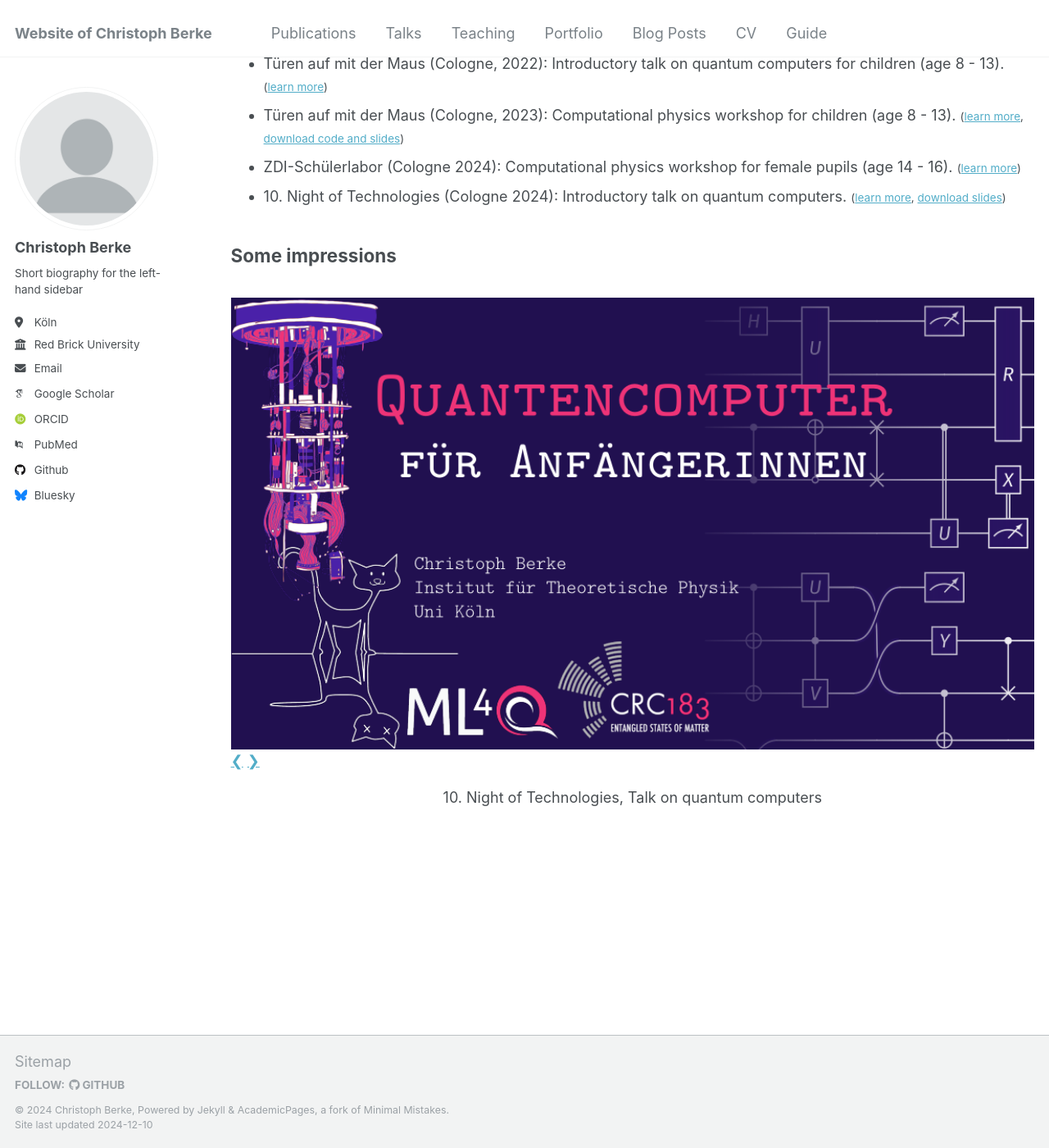
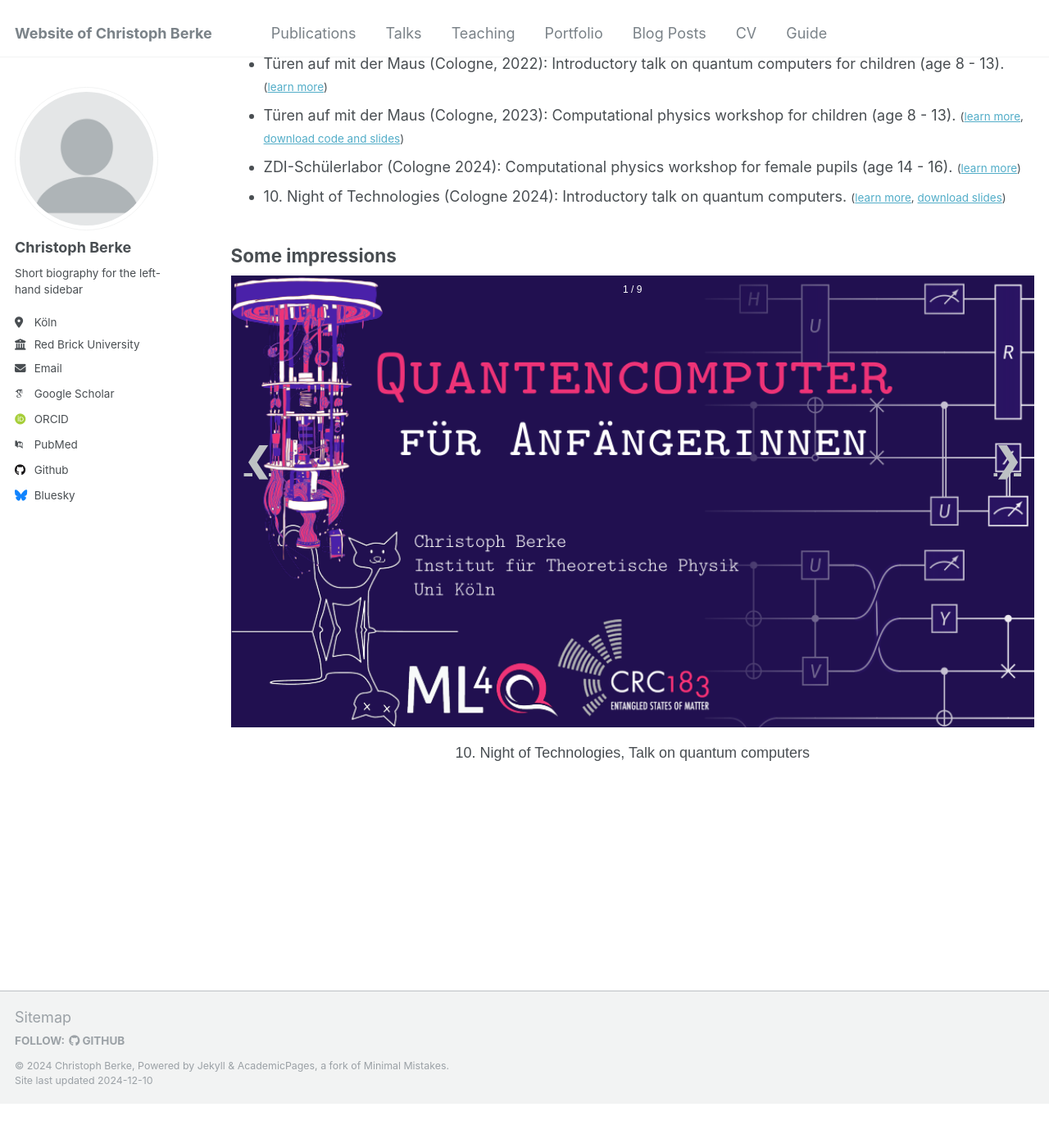
Before and after one commit to christophberke/christophberke.github.io, a Jekyll site: the page built from _pages/outreach.md, in a window 1280 px wide and 1400 px high, scrolled down 319 px. Shown: the whole window at 82% size. Built offline with Jekyll 4.4.1, drawn with Linux system fonts in a browser that asks for light colours; some web fonts are replaced; after the commit the page ends 1665 px from its top, so only the background shows below that.

Commit message:
Added userdefined styles to main.scss

```diff
--- a/assets/css/main.scss
+++ b/assets/css/main.scss
@@ -27,6 +27,7 @@
 @import "navigation";
 @import "footer";
 @import "syntax";
+@import "userdefined";
 
 @import "forms";
 
```
